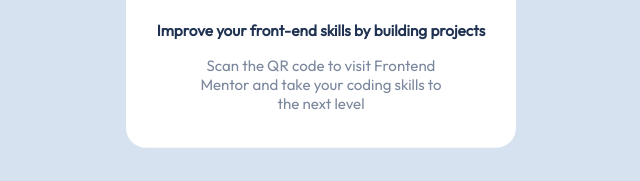
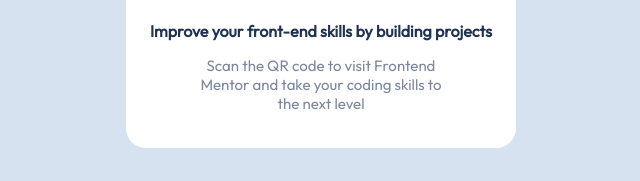
Before and after one commit to DanielTelesR/QR-code-component, a plain HTML site: page index.html in a window 1280 px wide. Shown: the part 513-694 px from the top of the page, 319-959 px from the left. Drawn offline with Linux system fonts and the light colour scheme.

Commit message:
add changes

```diff
--- a/css/styles.css
+++ b/css/styles.css
@@ -22,7 +22,7 @@ img {
 }
 
 h1 {
-    font-size: 0.96rem;
+    font-size: 1rem;
     padding-top: 0.625rem;
     color: hsl(218, 44%, 22%);
     line-height: 1.25;
```
